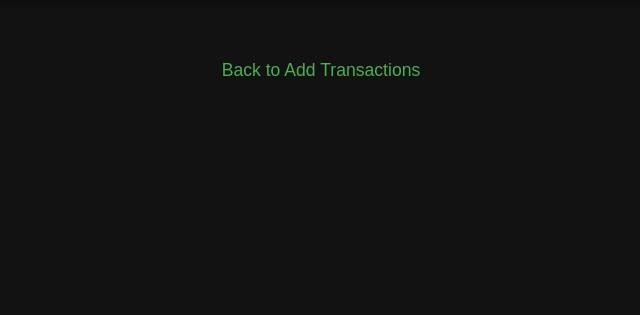
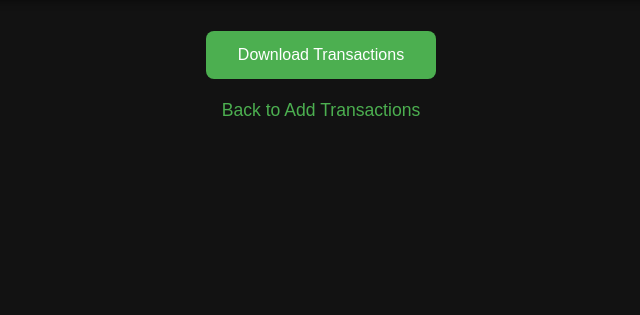
Before and after one commit to skirakos/Finance-tracker-application, a Flask app: page /view in a window 1280 px wide. Shown: the part 172-487 px from the top of the page, without its empty margins (319-959 px from the left). Run offline with Flask 3, Linux system fonts and the light colour scheme; a user stored in the database is signed in; data comes from the database, SQL or seed files in the repository; both versions use the stored data as it was after the commit.

Commit message:
excel export

```diff
--- a/app.py
+++ b/app.py
@@ -1,27 +1,22 @@
-from flask import Flask, render_template, request, redirect, url_for, flash, session
+from flask import Flask, render_template, request, redirect, url_for, flash, session, send_file
 from flask_login import LoginManager, UserMixin, login_user, login_required, logout_user, current_user
 from werkzeug.security import generate_password_hash, check_password_hash
-from werkzeug.utils import quote as url_quote
 import sqlite3
-
-#from chart import chart_bp  # Import the chart blueprint
+import openpyxl
+from io import BytesIO
 
 app = Flask(__name__)
-app.secret_key = 'your_secret_key'  # Required for session management
+app.secret_key = 'your_secret_key'
 
-# Initialize Flask-Login
 login_manager = LoginManager()
 login_manager.init_app(app)
-login_manager.login_view = "login"  # Redirects users to login page if not authenticated
+login_manager.login_view = "login"
 
-# Connect to SQLite database
 def connect_db():
     return sqlite3.connect('tracker.db')
 
-# Initialize the database (run this function once to create the table)
 def init_db():
     with connect_db() as con:
-        # Transactions table with user_id foreign key
         con.execute("""
             CREATE TABLE IF NOT EXISTS transactions (
                 id INTEGER PRIMARY KEY AUTOINCREMENT,
@@ -34,7 +29,6 @@
                 FOREIGN KEY (user_id) REFERENCES users(id)
             );
         """)
-        # Users table for authentication
         con.execute("""
             CREATE TABLE IF NOT EXISTS users (
                 id INTEGER PRIMARY KEY AUTOINCREMENT,
@@ -44,7 +38,6 @@
             );
         """)
 
-# User class for Flask-Login
 class User(UserMixin):
     def __init__(self, id, username, email, password_hash):
         self.id = id
@@ -62,9 +55,6 @@
         return User(*user)
     return None
 
-
-
-# Sign-up route
 @app.route('/signup', methods=['GET', 'POST'])
 def signup():
     if request.method == 'POST':
@@ -85,10 +75,6 @@
                 flash("Username or email already exists. Please try again.", "danger")
     return render_template('signup.html')
 
-
-
-
-# Login route
 @app.route('/login', methods=['GET', 'POST'])
 def login():
     if request.method == 'POST':
@@ -100,7 +86,7 @@
             cur.execute("SELECT * FROM users WHERE email = ?", (email,))
             user = cur.fetchone()
 
-        if user and check_password_hash(user[3], password):  # user[3] is the password_hash
+        if user and check_password_hash(user[3], password):
             user_obj = User(*user)
             login_user(user_obj)
             flash("Login successful!", "success")
@@ -108,7 +94,6 @@
         flash("Invalid email or password. Please try again.", "danger")
     return render_template('login.html')
 
-# Logout route
 @app.route('/logout')
 @login_required
 def logout():
@@ -116,13 +101,11 @@
     flash("Logged out successfully.", "info")
     return redirect(url_for('login'))
 
-# Home page (index)
 @app.route('/')
-@login_required  # Protect the index page
+@login_required
 def index():
     return render_template('index.html', name=current_user.username)
 
-# Add transaction route
 @app.route('/add', methods=['POST'])
 @login_required
 def add_transaction():
@@ -131,7 +114,7 @@
     amount = request.form['amount']
     category = request.form['category']
     type_ = request.form['type']
-    user_id = current_user.id  # Get the logged-in user's ID
+    user_id = current_user.id
 
     with connect_db() as con:
         cur = con.cursor()
@@ -141,11 +124,10 @@
 
     return redirect(url_for('view_transactions'))
 
-# View transactions
 @app.route('/view')
 @login_required
 def view_transactions():
-    user_id = current_user.id  # Get the logged-in user's ID
+    user_id = current_user.id
 
     with connect_db() as con:
         cur = con.cursor()
@@ -153,11 +135,10 @@
         transactions = cur.fetchall()
     return render_template('view.html', transactions=transactions)
 
-# Monthly report route
 @app.route('/monthly_report')
 @login_required
 def monthly_report():
-    user_id = current_user.id  # Get the logged-in user's ID
+    user_id = current_user.id
 
     with connect_db() as con:
         cur = con.cursor()
@@ -167,20 +148,48 @@
             WHERE user_id = ?
             GROUP BY month
             ORDER BY month;
-        """, (user_id,))  # Filter by the logged-in user
+        """, (user_id,))
         monthly_data = cur.fetchall()
 
-    # Prepare data for the report
     labels = [month for month, _ in monthly_data]
     totals = [total for _, total in monthly_data]
 
-    # Handle case when no data is available
-    if not labels:  # If there are no labels, create a placeholder
+    if not labels:
         labels = ['No data']
         totals = [0]
 
     return render_template('monthly_report.html', labels=labels, totals=totals)
 
+@app.route('/download_transactions')
+@login_required
+def download_transactions():
+    user_id = current_user.id
+
+    with connect_db() as con:
+        cur = con.cursor()
+        cur.execute("SELECT * FROM transactions WHERE user_id = ?", (user_id,))
+        transactions = cur.fetchall()
+
+    if not transactions:
+        flash("No transactions found for the user.", "warning")
+        return redirect(url_for('view_transactions'))
+
+    wb = openpyxl.Workbook()
+    ws = wb.active
+    ws.title = "Transactions"
+
+    column_titles = ["ID", "Date", "Description", "Amount", "Category", "Type"]
+    ws.append(column_titles)
+
+    for transaction in transactions:
+        ws.append(transaction[1:])
+
+    file_stream = BytesIO()
+    wb.save(file_stream)
+    file_stream.seek(0)
+
+    return send_file(file_stream, as_attachment=True, download_name="transactions.xlsx", mimetype="application/vnd.openxmlformats-officedocument.spreadsheetml.sheet")
+
 if __name__ == '__main__':
     init_db()
     app.run(debug=True, port=5001)
--- a/requirements.txt
+++ b/requirements.txt
@@ -17,6 +17,7 @@
 cycler==0.12.1
 decorator==5.1.1
 enum34==1.1.10
+et_xmlfile==2.0.0
 executing==1.2.0
 face-detector==0.2
 face-recognition-models==0.3.0
@@ -44,6 +45,7 @@
 mssql-cli==1.0.0
 numpy==1.24.1
 opencv-python==4.7.0.68
+openpyxl==3.1.5
 packaging==24.0
 parso==0.8.3
 pexpect==4.8.0
--- a/templates/login.html
+++ b/templates/login.html
@@ -7,7 +7,6 @@
     <title>Login</title>
     <link href="https://cdn.jsdelivr.net/npm/bootstrap@5.3.0/dist/css/bootstrap.min.css" rel="stylesheet">
     <style>
-        /* General page style */
         body {
             background-color: #121212;
             color: #fff;
@@ -19,7 +18,6 @@
             align-items: center;
         }
 
-        /* Form container */
         .login-container {
             background-color: #1e1e1e;
             padding: 40px;
@@ -81,7 +79,6 @@
             text-decoration: underline;
         }
 
-        /* Responsive adjustments */
         @media (max-width: 600px) {
             .login-container {
                 padding: 20px;
--- a/templates/signup.html
+++ b/templates/signup.html
@@ -7,7 +7,6 @@
     <title>Sign Up</title>
     <link href="https://cdn.jsdelivr.net/npm/bootstrap@5.3.0/dist/css/bootstrap.min.css" rel="stylesheet">
     <style>
-        /* General page style */
         body {
             background-color: #121212;
             color: #fff;
@@ -18,8 +17,6 @@
             justify-content: center;
             align-items: center;
         }
-
-        /* Form container */
         .signup-container {
             background-color: #1e1e1e;
             padding: 40px;
--- a/templates/view.html
+++ b/templates/view.html
@@ -6,7 +6,6 @@
     <link rel="stylesheet" href="{{ url_for('static', filename='style.css') }}">
     <title>View Transactions</title>
     <style>
-        /* General Styles for Dark Theme */
         body {
             font-family: 'Arial', sans-serif;
             background-color: #121212;
@@ -18,7 +17,7 @@
 
         h1 {
             text-align: center;
-            color: #4CAF50;  /* Light green for the header */
+            color: #4CAF50;
             margin: 30px 0;
             font-size: 2.5em;
         }
@@ -26,7 +25,7 @@
         a {
             display: block;
             text-align: center;
-            color: #4CAF50;  /* Light green for links */
+            color: #4CAF50;
             font-size: 1.1em;
             text-decoration: none;
             margin-top: 30px;
@@ -34,10 +33,9 @@
         }
 
         a:hover {
-            color: #81C784;  /* Light hover effect */
+            color: #81C784;
         }
 
-        /* Table Styling */
         table {
             width: 80%;
             margin: 0 auto;
@@ -64,22 +62,52 @@
             color: #bdbdbd;
         }
 
-        /* Alternating Row Colors */
         tr:nth-child(even) td {
             background-color: #292929;
         }
 
-        /* Hover effect for rows */
         tr:hover td {
             background-color: #4CAF50;
             color: white;
         }
 
-        /* Add padding for links */
         .container {
             padding: 20px;
         }
 
+        .center-container {
+    display: flex;
+    justify-content: center;
+    align-items: center;
+    height: 5vh;
+}
+
+.custom-btn {
+    background-color: #4CAF50;
+    color: white;
+    padding: 15px 32px;
+    font-size: 16px;
+    border-radius: 8px;
+    text-align: center;
+    text-decoration: none;
+    display: inline-block;
+    transition: background-color 0.3s ease, transform 0.3s ease;
+}
+
+.custom-btn:hover {
+    background-color: #45a049;
+    transform: translateY(-3px);
+}
+
+.custom-btn:active {
+    background-color: #3e8e41;
+    transform: translateY(0);
+}
+
+.custom-btn:focus {
+    outline: none;
+    box-shadow: 0 0 5px 2px rgba(0, 255, 0, 0.6);
+}
     </style>
 </head>
 <body>
@@ -106,8 +134,8 @@
             {% endfor %}
         </table>
     </div>
-
-    <a href="/">Back to Add Transactions</a>
-
+    <div class="center-container">
+        <a href="{{ url_for('download_transactions') }}" class="btn btn-primary custom-btn">Download Transactions</a>
+    </div>    <a href="/">Back to Add Transactions</a>
 </body>
 </html>
```
Also changed, not shown: templates/index.html (+0 -7 lines), templates/monthly_report.html (+18 -30 lines), README.md (deleted), tracker.db, 1 other file.
